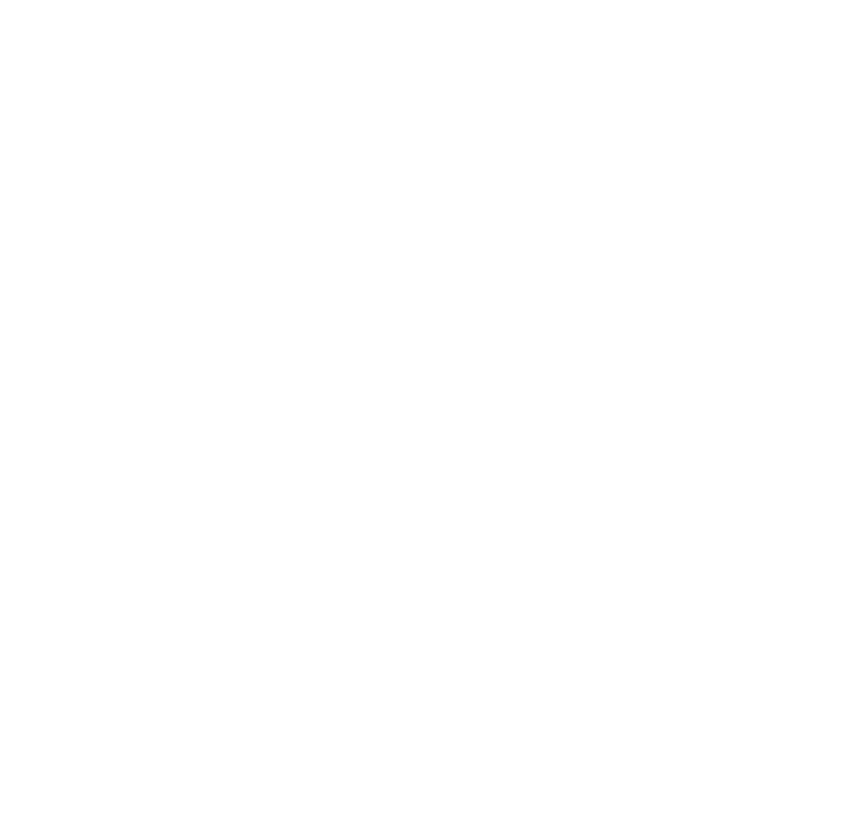
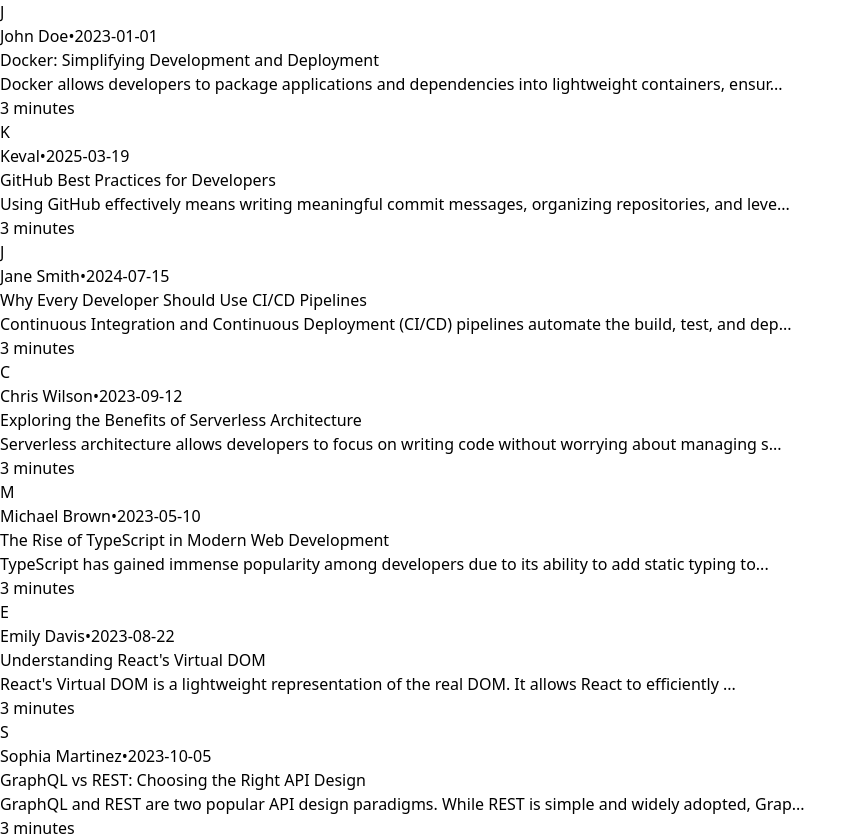
Before and after one commit to kevalmehta17/Pulser, a React (Vite) app in the folder frontend/: page /blog/1 in a window 1280 px wide. Before the commit this address had no page. Shown: the whole page, without its empty margins (0-866 px from the left). Before the commit the page ends 800 px from the top, so only its background shows below. Built offline with nearby package versions, Linux system fonts and the light colour scheme.

Commit message:
fix: Modified code

```diff
--- a/frontend/src/App.tsx
+++ b/frontend/src/App.tsx
@@ -1,16 +1,23 @@
-import { Route, Routes } from "react-router-dom";
+import { Navigate, Route, Routes } from "react-router-dom";
 import { Signup } from "./pages/Signup";
 import { Login } from "./pages/Login";
 import { Blog } from "./pages/Blog";
 import { Toaster } from "react-hot-toast";
+import { Blogs } from "./pages/Blogs";
 
 function App() {
+  const token = localStorage.getItem("token");
   return (
     <>
       <Routes>
+        <Route
+          path="/"
+          element={token ? <Navigate to="/blogs" /> : <Navigate to="/signup" />}
+        ></Route>
         <Route path="/signup" element={<Signup />}></Route>
         <Route path="/login" element={<Login />}></Route>
-        <Route path="/'blog/:id'" element={<Blog />}></Route>
+        <Route path="/blogs" element={<Blogs />}></Route>
+        <Route path="/blog/:id" element={<Blog />}></Route>
       </Routes>
       <Toaster />
     </>
--- a/frontend/src/pages/Blog.tsx
+++ b/frontend/src/pages/Blog.tsx
@@ -1,3 +1,44 @@
+import { Blogs } from "./Blogs";
+
 export const Blog = () => {
-  return <div>Blog</div>;
+  return (
+    <div>
+      <Blogs />
+    </div>
+  );
 };
+
+// import { useParams } from "react-router-dom";
+// import { Blogs } from "./Blogs";
+
+// const blogData = [
+//   {
+//     id: "1",
+//     authorName: "Keval",
+//     title: "First Blog",
+//     content: "This is the first blog which I am testing",
+//     publishDate: "2nd August 2020",
+//   },
+//   {
+//     id: "2",
+//     authorName: "John",
+//     title: "Second Blog",
+//     content: "This is another test blog for routing",
+//     publishDate: "10th January 2021",
+//   },
+// ];
+
+// export const Blog = () => {
+//   const { id } = useParams<{ id: string }>();
+//   const blog = blogData.find((b) => b.id === id);
+
+//   if (!blog) {
+//     return <p className="text-center text-red-500 mt-10">Blog not found.</p>;
+//   }
+
+//   return (
+//     <div>
+//       <Blogs {...blog} />
+//     </div>
+//   );
+// };
```
